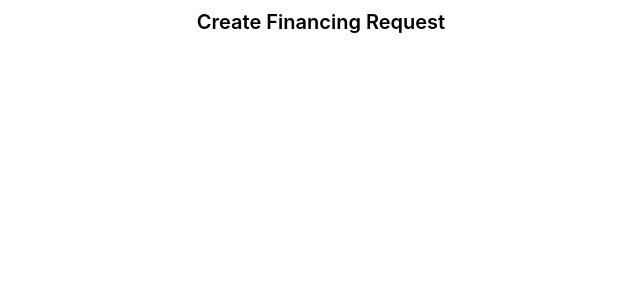
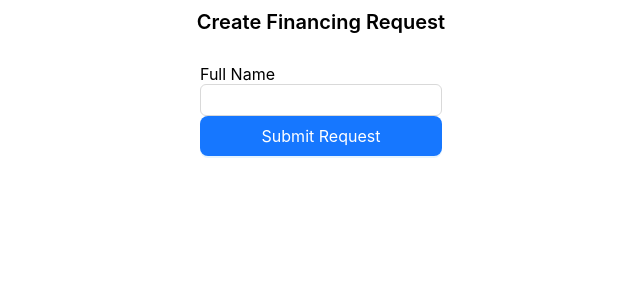
Before and after one commit to ahsanakhtar91/form-validation-react, a React (Create React App) app: page / in a window 1280 px wide. Shown: the top 300 px of the page, without its empty margins (319-959 px from the left). Built offline with nearby package versions, Linux system fonts and the light colour scheme.

Commit message:
further updates

```diff
--- a/src/App.css
+++ b/src/App.css
@@ -1,7 +1,6 @@
 .root {
   display: flex;
   flex-direction: column;
-  height: 100vh;
 }
 
 .header {
--- a/src/App.tsx
+++ b/src/App.tsx
@@ -1,4 +1,5 @@
 import "./App.css";
+import FinancingRequestForm from "./components/FinancingRequestForm";
 
 export default function App() {
   return (
@@ -6,6 +7,7 @@ export default function App() {
       <div className="header">
         <div className="app-name">Create Financing Request</div>
       </div>
+      <FinancingRequestForm />
     </div>
   );
 }
--- /dev/null
+++ b/src/components/FinancingRequestForm/index.tsx
@@ -0,0 +1,66 @@
+import "./styles.css";
+import React from "react";
+import { Input, Button } from "antd";
+import { useForm, Controller } from "react-hook-form";
+import { yupResolver } from "@hookform/resolvers/yup";
+import {
+  financingRequestSchema,
+  FinancingRequestFormData,
+} from "../../schemas/financingRequestSchema";
+
+const FinancingRequestForm: React.FC = () => {
+  const {
+    control,
+    handleSubmit,
+    formState: { errors, isSubmitting },
+    reset,
+  } = useForm<FinancingRequestFormData>({
+    resolver: yupResolver(financingRequestSchema),
+    defaultValues: {
+      fullName: "",
+    },
+  });
+
+  const onSubmit = (data: FinancingRequestFormData) => {
+    console.log("Form submitted:", data);
+    // Handle form submission here
+    alert("Form submitted successfully!");
+    reset();
+  };
+
+  return (
+    <div className="form">
+      <form onSubmit={handleSubmit(onSubmit)}>
+        <div>
+          <label>Full Name</label>
+          <Controller
+            name="fullName"
+            control={control}
+            render={({ field }) => (
+              <div>
+                <Input
+                  status={errors.fullName ? "error" : ""}
+                  {...field}
+                  className="input"
+                />
+
+                {errors.fullName && <span>{errors.fullName.message}</span>}
+              </div>
+            )}
+          />
+        </div>
+        <Button
+          type="primary"
+          htmlType="submit"
+          loading={isSubmitting}
+          size="large"
+          style={{ width: "100%" }}
+        >
+          Submit Request
+        </Button>
+      </form>
+    </div>
+  );
+};
+
+export default FinancingRequestForm;
--- /dev/null
+++ b/src/components/FinancingRequestForm/styles.css
@@ -0,0 +1,4 @@
+.form {
+  max-width: 600px;
+  margin: 20px auto;
+}
--- a/src/index.css
+++ b/src/index.css
@@ -1,13 +1,8 @@
 body {
   margin: 0;
-  font-family: -apple-system, BlinkMacSystemFont, 'Segoe UI', 'Roboto', 'Oxygen',
-    'Ubuntu', 'Cantarell', 'Fira Sans', 'Droid Sans', 'Helvetica Neue',
+  font-family: -apple-system, BlinkMacSystemFont, "Segoe UI", "Roboto", "Oxygen",
+    "Ubuntu", "Cantarell", "Fira Sans", "Droid Sans", "Helvetica Neue",
     sans-serif;
   -webkit-font-smoothing: antialiased;
   -moz-osx-font-smoothing: grayscale;
 }
-
-code {
-  font-family: source-code-pro, Menlo, Monaco, Consolas, 'Courier New',
-    monospace;
-}
--- /dev/null
+++ b/src/schemas/financingRequestSchema.ts
@@ -0,0 +1,13 @@
+import * as yup from 'yup';
+
+// Validation schema for financing request form
+export const financingRequestSchema = yup.object({
+  fullName: yup
+    .string()
+    .required('Full Name is required')
+    .min(2, 'Full Name must be at least 2 characters')
+    .max(100, 'Full Name must not exceed 100 characters')
+    .matches(/^[a-zA-Z\s]+$/, 'Full Name can only contain letters and spaces'),
+}).required();
+
+export type FinancingRequestFormData = yup.InferType<typeof financingRequestSchema>;
```
Also changed, not shown: package.json (+5 -2 lines), 2 other files (tests, documents, lock files or other folders).
